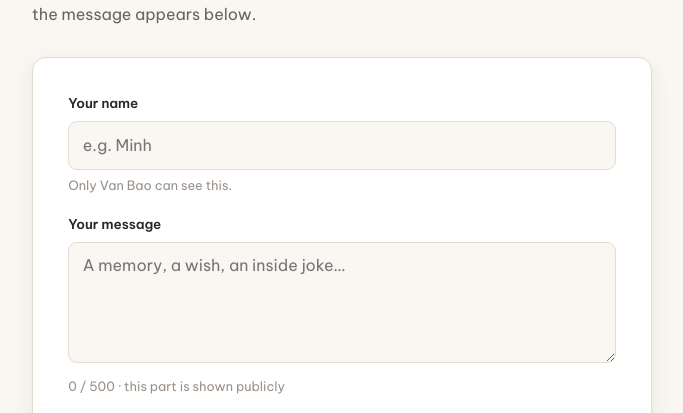
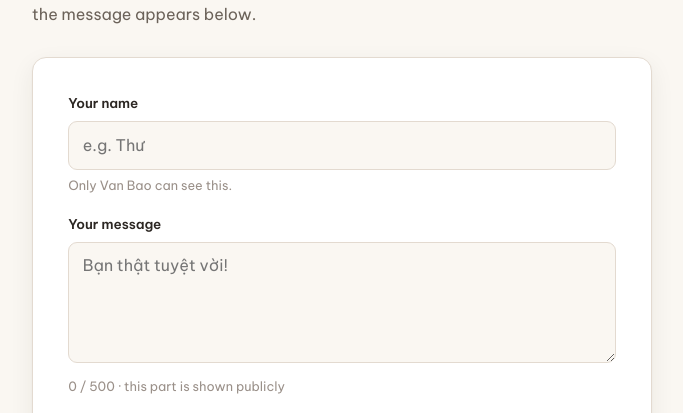
Before and after one commit to VanBao985/VanBao985.github.io, a React (Vite) app: page /gallery in a window 1280 px wide. Shown: the part 1886-2299 px from the top of the page, without its empty margins (18-701 px from the left). Built offline with nearby package versions, Linux system fonts and the light colour scheme; no server answers; the database is empty; a web font is replaced by a local one.

Commit message:
update message

```diff
--- a/src/components/Guestbook.jsx
+++ b/src/components/Guestbook.jsx
@@ -132,7 +132,7 @@ export default function Guestbook() {
                 value={name}
                 maxLength={MAX_NAME}
                 onChange={(e) => setName(e.target.value)}
-                placeholder="e.g. Minh"
+                placeholder="e.g. Thư"
                 autoComplete="name"
               />
               <p className="field__hint">Only Van Bao can see this.</p>
@@ -147,7 +147,7 @@ export default function Guestbook() {
                 value={message}
                 maxLength={MAX_MESSAGE}
                 onChange={(e) => setMessage(e.target.value)}
-                placeholder="A memory, a wish, an inside joke…"
+                placeholder="Bạn thật tuyệt vời!"
               />
               <p className="field__hint">
                 {message.length} / {MAX_MESSAGE} · this part is shown publicly
--- a/src/pages/InviteMaker.jsx
+++ b/src/pages/InviteMaker.jsx
@@ -75,7 +75,7 @@ export default function InviteMaker() {
               id="guest"
               value={name}
               maxLength={MAX_NAME}
-              placeholder="e.g. Minh"
+              placeholder="e.g. Thư"
               onChange={(e) => setName(e.target.value)}
               autoComplete="off"
             />
```
